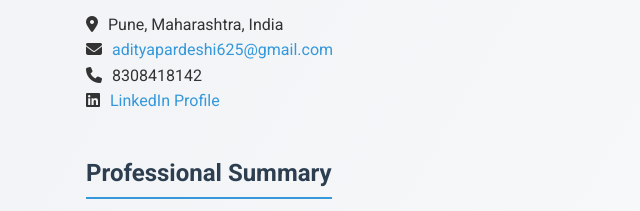
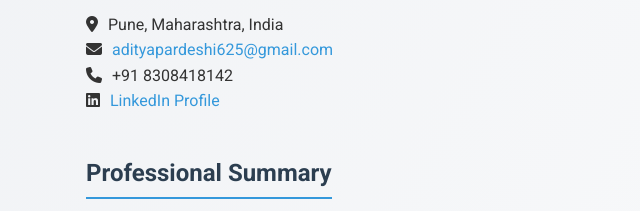
Before and after one commit to AdityaSatishPardeshi/AdityaSatishPardeshi.github.io, a plain HTML site: page index.html in a window 1280 px wide. Shown: the part 271-482 px from the top of the page, 74-714 px from the left. Drawn offline with Linux system fonts and the light colour scheme.

Commit message:
Update index.html

```diff
--- a/index.html
+++ b/index.html
@@ -83,7 +83,7 @@
       <h2>Contact</h2>
       <p><i class="fas fa-map-marker-alt"></i>Pune, Maharashtra, India</p>
       <p><i class="fas fa-envelope"></i><a href="mailto:adityapardeshi625@gmail.com">adityapardeshi625@gmail.com</a></p>
-      <p><i class="fas fa-phone"></i>8308418142</p>
+      <p><i class="fas fa-phone"></i>+91 8308418142</p>
       <p><i class="fab fa-linkedin"></i><a href="https://www.linkedin.com/in/aditya-pardeshi-538228172" target="_blank">LinkedIn Profile</a></p>
     </section>
 
```
